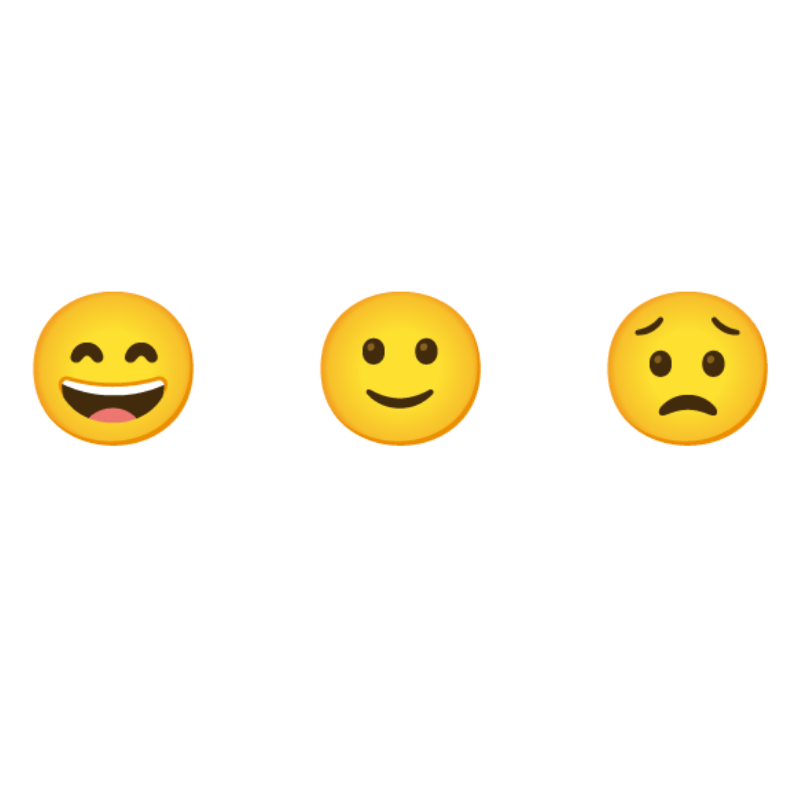
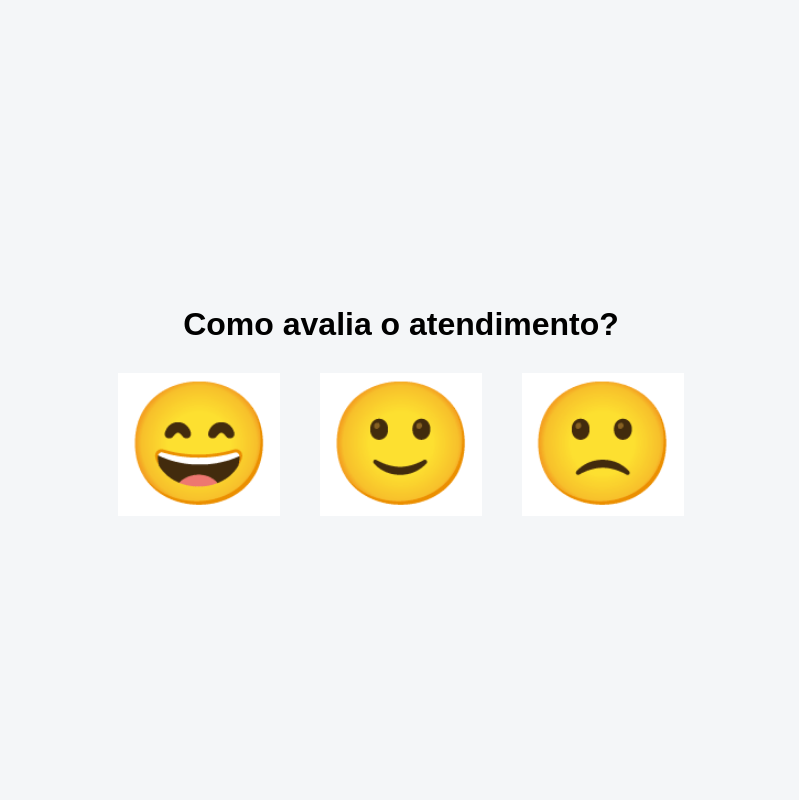
Before and after one commit to TelmoAires/satisfacao-secretaria, a Flask app: page / in a window 1280 px wide. Shown: the whole page, without its empty margins (239-1038 px from the left). Run offline with Flask 3, Linux system fonts and the light colour scheme.

Commit message:
Update index.html

```diff
--- a/templates/index.html
+++ b/templates/index.html
@@ -1,33 +1,79 @@
 <!DOCTYPE html>
 <html lang="pt">
 <head>
-<meta charset="UTF-8">
-<meta name="viewport" content="width=device-width, initial-scale=1.0">
-<title>Satisfação Secretaria</title>
-<link rel="stylesheet" href="{{ url_for('static', filename='style.css') }}">
+    <meta charset="UTF-8">
+    <title>Satisfação</title>
+    <meta name="viewport" content="width=device-width, initial-scale=1.0">
+
+    <style>
+        body {
+            margin: 0;
+            height: 100vh;
+            display: flex;
+            flex-direction: column;
+            justify-content: center;
+            align-items: center;
+            font-family: Arial, sans-serif;
+            background: #f4f6f8;
+        }
+
+        h1 {
+            margin-bottom: 30px;
+        }
+
+        .botoes {
+            display: flex;
+            gap: 40px;
+        }
+
+        button {
+            font-size: 120px;
+            background: white;
+            border: none;
+            cursor: pointer;
+            transition: transform 0.2s;
+        }
+
+        button:active {
+            transform: scale(0.9);
+        }
+
+        #msg {
+            margin-top: 40px;
+            font-size: 28px;
+            color: green;
+            display: none;
+        }
+    </style>
 </head>
 <body>
-<div class="container">
-    <button class="botao" onclick="clicar('Muito Satisfeito')">😄</button>
-    <button class="botao" onclick="clicar('Satisfeito')">🙂</button>
-    <button class="botao" onclick="clicar('Insatisfeito')">😟</button>
+
+<h1>Como avalia o atendimento?</h1>
+
+<div class="botoes">
+    <button onclick="enviar('Muito Satisfeito')">😄</button>
+    <button onclick="enviar('Satisfeito')">🙂</button>
+    <button onclick="enviar('Insatisfeito')">🙁</button>
 </div>
-<div id="mensagem"></div>
+
+<div id="msg">Obrigado pela sua opinião!</div>
 
 <script>
-function clicar(nivel){
+function enviar(nivel) {
     fetch("/registar", {
         method: "POST",
-        headers: {"Content-Type":"application/json"},
-        body: JSON.stringify({nivel:nivel})
-    })
-    .then(res => res.json())
-    .then(data => {
-        const msg = document.getElementById("mensagem");
-        msg.innerText = "Obrigado pela sua opinião!";
-        setTimeout(() => { msg.innerText = ""; }, 2000);
+        headers: { "Content-Type": "application/json" },
+        body: JSON.stringify({ nivel: nivel })
     });
+
+    const msg = document.getElementById("msg");
+    msg.style.display = "block";
+
+    setTimeout(() => {
+        msg.style.display = "none";
+    }, 2000);
 }
 </script>
+
 </body>
 </html>
```
